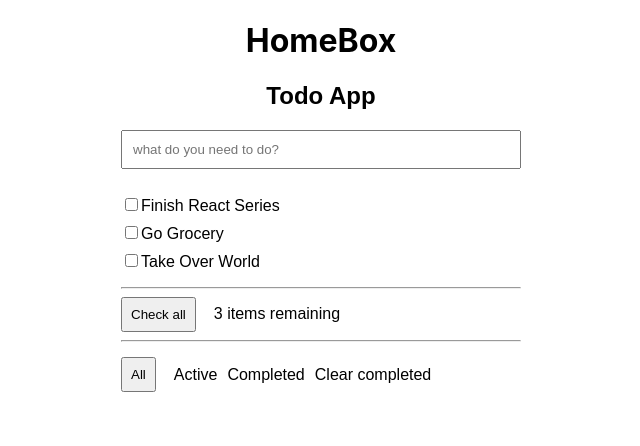
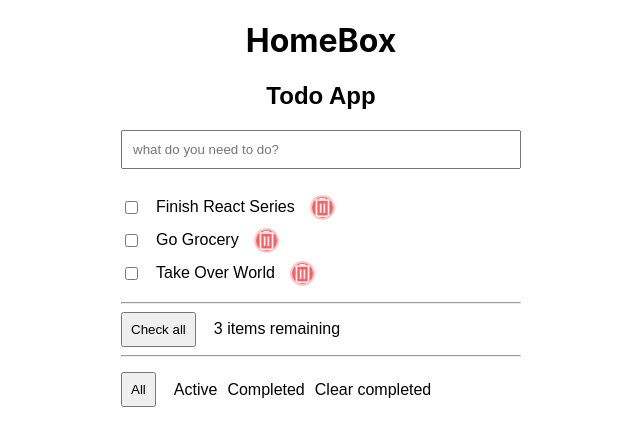
Before and after one commit to victor90braz/homebox-frontend, a React (Create React App) app: page / in a window 1280 px wide. Shown: the top 446 px of the page, without its empty margins (319-959 px from the left). Built offline with nearby package versions, Linux system fonts and the light colour scheme.

Commit message:
create a buttton delete

```diff
--- a/src/App.css
+++ b/src/App.css
@@ -36,3 +36,61 @@
     transform: rotate(360deg);
   }
 }
+
+/* buttons */
+
+.bin-button {
+  display: flex;
+  flex-direction: column;
+  align-items: center;
+  justify-content: center;
+  width: 25px;
+  height: 25px;
+  border-radius: 50%;
+  background-color: rgb(255, 95, 95);
+  cursor: pointer;
+  border: 2px solid rgb(255, 201, 201);
+  transition-duration: 0.3s;
+  position: relative;
+  overflow: hidden;
+}
+.bin-bottom {
+  width: 15px;
+  z-index: 2;
+}
+.bin-top {
+  width: 17px;
+  transform-origin: right;
+  transition-duration: 0.3s;
+  z-index: 2;
+}
+.bin-button:hover .bin-top {
+  transform: rotate(45deg);
+}
+.bin-button:hover {
+  background-color: rgb(255, 0, 0);
+}
+.bin-button:active {
+  transform: scale(0.9);
+}
+.garbage {
+  position: absolute;
+  width: 14px;
+  height: auto;
+  z-index: 1;
+  opacity: 0;
+  transition: all 0.3s;
+}
+.bin-button:hover .garbage {
+  animation: throw 0.4s linear;
+}
+@keyframes throw {
+  from {
+    transform: translate(-400%, -700%);
+    opacity: 0;
+  }
+  to {
+    transform: translate(0%, 0%);
+    opacity: 1;
+  }
+}
--- /dev/null
+++ b/src/components/DeleteButton.jsx
@@ -0,0 +1,52 @@
+import React from "react";
+
+export default function DeleteButton() {
+  return (
+    <button class="bin-button">
+      <svg
+        xmlns="http://www.w3.org/2000/svg"
+        fill="none"
+        viewBox="0 0 39 7"
+        class="bin-top"
+      >
+        <line stroke-width="4" stroke="white" y2="5" x2="39" y1="5"></line>
+        <line
+          stroke-width="3"
+          stroke="white"
+          y2="1.5"
+          x2="26.0357"
+          y1="1.5"
+          x1="12"
+        ></line>
+      </svg>
+      <svg
+        xmlns="http://www.w3.org/2000/svg"
+        fill="none"
+        viewBox="0 0 33 39"
+        class="bin-bottom"
+      >
+        <mask fill="white" id="path-1-inside-1_8_19">
+          <path d="M0 0H33V35C33 37.2091 31.2091 39 29 39H4C1.79086 39 0 37.2091 0 35V0Z"></path>
+        </mask>
+        <path
+          mask="url(#path-1-inside-1_8_19)"
+          fill="white"
+          d="M0 0H33H0ZM37 35C37 39.4183 33.4183 43 29 43H4C-0.418278 43 -4 39.4183 -4 35H4H29H37ZM4 43C-0.418278 43 -4 39.4183 -4 35V0H4V35V43ZM37 0V35C37 39.4183 33.4183 43 29 43V35V0H37Z"
+        ></path>
+        <path stroke-width="4" stroke="white" d="M12 6L12 29"></path>
+        <path stroke-width="4" stroke="white" d="M21 6V29"></path>
+      </svg>
+      <svg
+        xmlns="http://www.w3.org/2000/svg"
+        fill="none"
+        viewBox="0 0 89 80"
+        class="garbage"
+      >
+        <path
+          fill="white"
+          d="M20.5 10.5L37.5 15.5L42.5 11.5L51.5 12.5L68.75 0L72 11.5L79.5 12.5H88.5L87 22L68.75 31.5L75.5066 25L86 26L87 35.5L77.5 48L70.5 49.5L80 50L77.5 71.5L63.5 58.5L53.5 68.5L65.5 70.5L45.5 73L35.5 79.5L28 67L16 63L12 51.5L0 48L16 25L22.5 17L20.5 10.5Z"
+        ></path>
+      </svg>
+    </button>
+  );
+}
--- a/src/components/Form.jsx
+++ b/src/components/Form.jsx
@@ -1,4 +1,5 @@
 import React, { useState } from "react";
+import DeleteButton from "./DeleteButton";
 
 export default function Form(props) {
   const containerStyle = {
@@ -35,6 +36,12 @@ export default function Form(props) {
     display: "flex",
     gap: "10px",
     alignItems: "center",
+  };
+
+  const todoItem = {
+    display: "flex",
+    alignItems: "center",
+    gap: "15px",
   };
 
   const initialState = [
@@ -76,9 +83,10 @@ export default function Form(props) {
             className="todo-item-container"
             style={todoItemStyle}
           >
-            <div className="todo-item">
+            <div className="todo-item" style={todoItem}>
               <input type="checkbox" />
               <span className="todo-item-label">{todo.title}</span>
+              <DeleteButton />
             </div>
           </li>
         ))}
```
